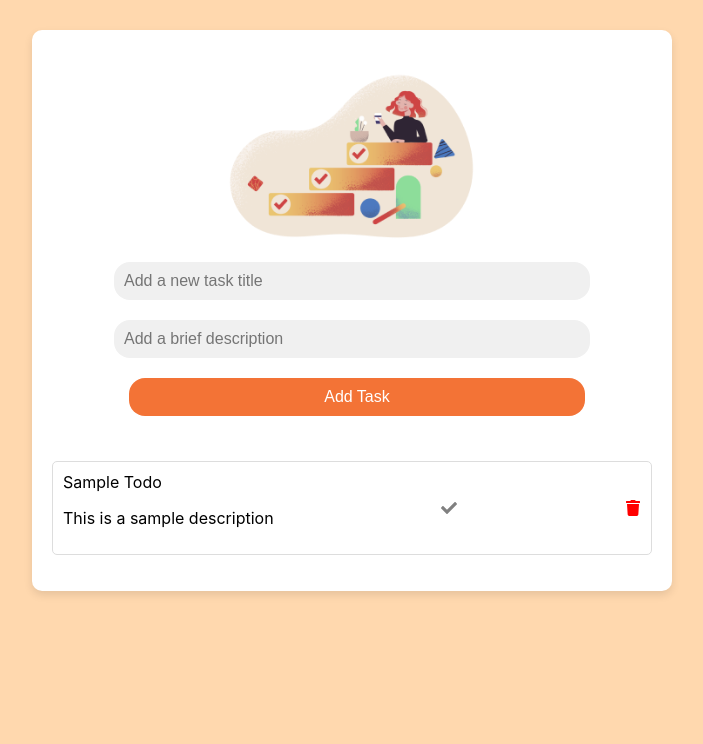
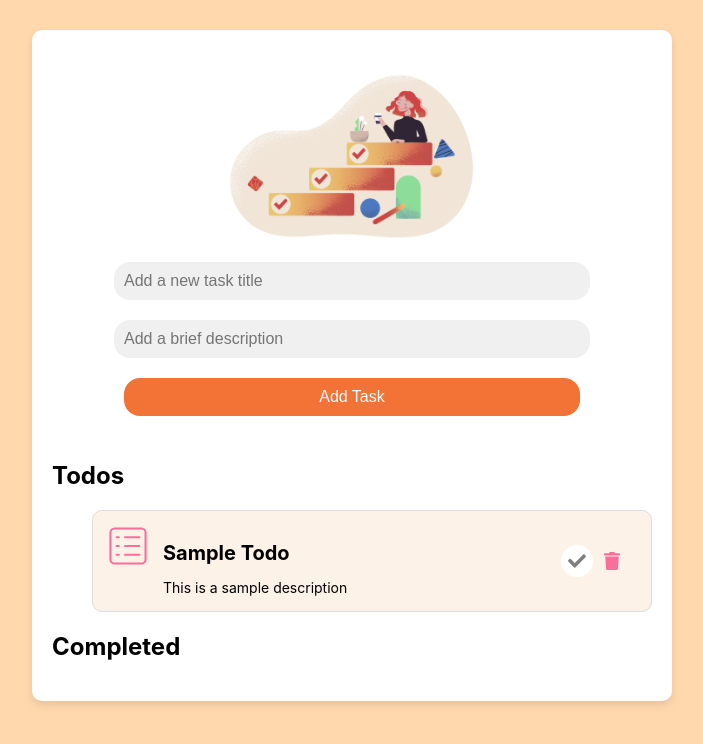
Before and after one commit to hobaDevHome/todoapp, a React (Create React App) app: page / in a window 1280 px wide. Shown: the top 744 px of the page, without its empty margins (288-991 px from the left). Built offline with nearby package versions, Linux system fonts and the light colour scheme.

Commit message:
todo item styling

```diff
--- a/src/App.css
+++ b/src/App.css
@@ -13,53 +13,3 @@ body {
   margin-top: 30px;
   border-radius: 10px;
 }
-h2 {
-  text-align: center;
-}
-.add-todo {
-  margin-bottom: 20px;
-}
-
-.add-todo input {
-  padding: 10px;
-  font-size: 16px;
-}
-
-.add-todo button {
-  padding: 10px;
-  font-size: 16px;
-  margin-left: 10px;
-}
-
-ul {
-  list-style: none;
-  padding: 0;
-}
-
-.todo-item {
-  display: flex;
-  justify-content: space-between;
-  align-items: center;
-  padding: 10px;
-  margin-bottom: 10px;
-  border: 1px solid #ddd;
-  border-radius: 5px;
-}
-
-.todo-item.completed span {
-  text-decoration: line-through;
-  color: #888;
-}
-
-.todo-item button {
-  background: #ff4d4d;
-  color: white;
-  border: none;
-  padding: 5px 10px;
-  cursor: pointer;
-  border-radius: 5px;
-}
-
-.todo-item button:hover {
-  background: #ff1a1a;
-}
--- a/src/components/AddTodo.css
+++ b/src/components/AddTodo.css
@@ -38,16 +38,6 @@
   background-color: #bb430a; /* Lighter orange background */
 }
 
-.add-todo input {
-  padding: 10px;
-  font-size: 16px;
-}
-
-.add-todo button {
-  padding: 10px;
-  font-size: 16px;
-  margin-left: 10px;
-}
 .done-image {
   width: 250px;
   height: auto;
--- a/src/components/TodoItem.css
+++ b/src/components/TodoItem.css
@@ -2,15 +2,65 @@
   display: flex;
   justify-content: space-between;
   align-items: center;
-  padding: 10px;
+
   margin-bottom: 10px;
   border: 1px solid #ddd;
-  border-radius: 5px;
+  border-radius: 10px;
+}
+.todo-data {
+  display: flex;
+  flex-direction: row;
+
+  padding: 10px;
 }
 
-.todo-item.completed span {
-  text-decoration: line-through;
-  color: #888;
+.list-icon {
+  font-size: 50px;
+  color: #f96e9b;
+  margin-right: 10px;
+}
+.todo-details {
+  font-size: 18px;
+}
+.todo-title {
+  font-size: 20px;
+  font-weight: bold;
+  margin-bottom: 5px;
+}
+.todo-description {
+  font-size: 14px;
+
+  margin-bottom: 5px;
+}
+.completed {
+  background-color: #bfffe0;
+}
+.incompleted {
+  background-color: #fcf2e7;
+}
+.todo-item-icons {
+  display: flex;
+
+  align-items: center;
+  padding: 10px;
+  margin-right: 10px;
+}
+
+.trash-icon {
+  font-size: 18px;
+  color: #f96e9b;
+  margin-right: 10px;
+  cursor: pointer;
+  margin-left: 10px;
+}
+
+.check-icon {
+  font-size: 18px;
+
+  cursor: pointer;
+}
+.trash-icon:hover {
+  color: #ff1a1a;
 }
 
 .todo-item button {
@@ -21,7 +71,12 @@
   cursor: pointer;
   border-radius: 5px;
 }
+.check-icon-bg {
+  width: 32px;
+  height: 32px;
+  border-radius: 16px;
 
-.todo-item button:hover {
-  background: #ff1a1a;
+  display: flex;
+  justify-content: center;
+  align-items: center;
 }
--- a/src/components/TodoItem.js
+++ b/src/components/TodoItem.js
@@ -1,31 +1,36 @@
 import React from "react";
-import { FaTrash, FaCheck } from "react-icons/fa";
+
+import { FaTrash, FaCheck, FaListUl } from "react-icons/fa";
+import { CiViewList } from "react-icons/ci";
 import "./TodoItem.css";
 
 function TodoItem({ todo, onRemove, onToggle }) {
   console.log("inside todo item", todo.id);
   return (
-    <li className={`todo-item ${todo?.completed ? "completed" : ""}`}>
-      <div>
-        <span
-          style={{ textDecoration: todo?.completed ? "line-through" : "none" }}
+    <li
+      className={`todo-item ${todo?.completed ? "completed" : "incompleted"}`}
       onClick={() => onToggle(todo.id)}
-          className="todo-title"
     >
-          {todo?.title}
-        </span>
+      <div className="todo-data">
+        <CiViewList className="list-icon" />
+        <div className="todo-details">
+          <p className="todo-title">{todo?.title}</p>
           <p className="todo-description">{todo?.description}</p>
         </div>
+      </div>
+      <div className="todo-item-icons">
+        <div
+          className="check-icon-bg"
+          style={{ backgroundColor: !todo?.completed ? "#fff" : "#25d37f" }}
+        >
           <FaCheck
             className="check-icon"
             onClick={() => onToggle(todo.id)}
             style={{ color: todo?.completed ? "green" : "grey" }}
           />
-      <FaTrash
-        className="trash-icon"
-        onClick={() => onRemove(todo.id)}
-        style={{ color: "red" }}
-      />
+        </div>
+        <FaTrash className="trash-icon" onClick={() => onRemove(todo.id)} />
+      </div>
     </li>
   );
 }
--- a/src/components/TodoList.js
+++ b/src/components/TodoList.js
@@ -2,9 +2,14 @@ import React from "react";
 import TodoItem from "./TodoItem";
 
 function TodoList({ todos, onRemove, onToggle }) {
+  const incompleteTodos = todos.filter((todo) => !todo.completed);
+  const completeTodos = todos.filter((todo) => todo.completed);
+
   return (
-    <ul>
-      {todos?.map((todo) => (
+    <div>
+      <h2>Todos</h2>
+      <ul className="todo-list incomplete">
+        {incompleteTodos.map((todo) => (
           <TodoItem
             key={todo.id}
             todo={todo}
@@ -13,6 +18,18 @@ function TodoList({ todos, onRemove, onToggle }) {
           />
         ))}
       </ul>
+      <h2>Completed</h2>
+      <ul className="todo-list complete">
+        {completeTodos.map((todo) => (
+          <TodoItem
+            key={todo.id}
+            todo={todo}
+            onRemove={onRemove}
+            onToggle={onToggle}
+          />
+        ))}
+      </ul>
+    </div>
   );
 }
 
```
Lines whose indentation alone changed are shown as unchanged.
